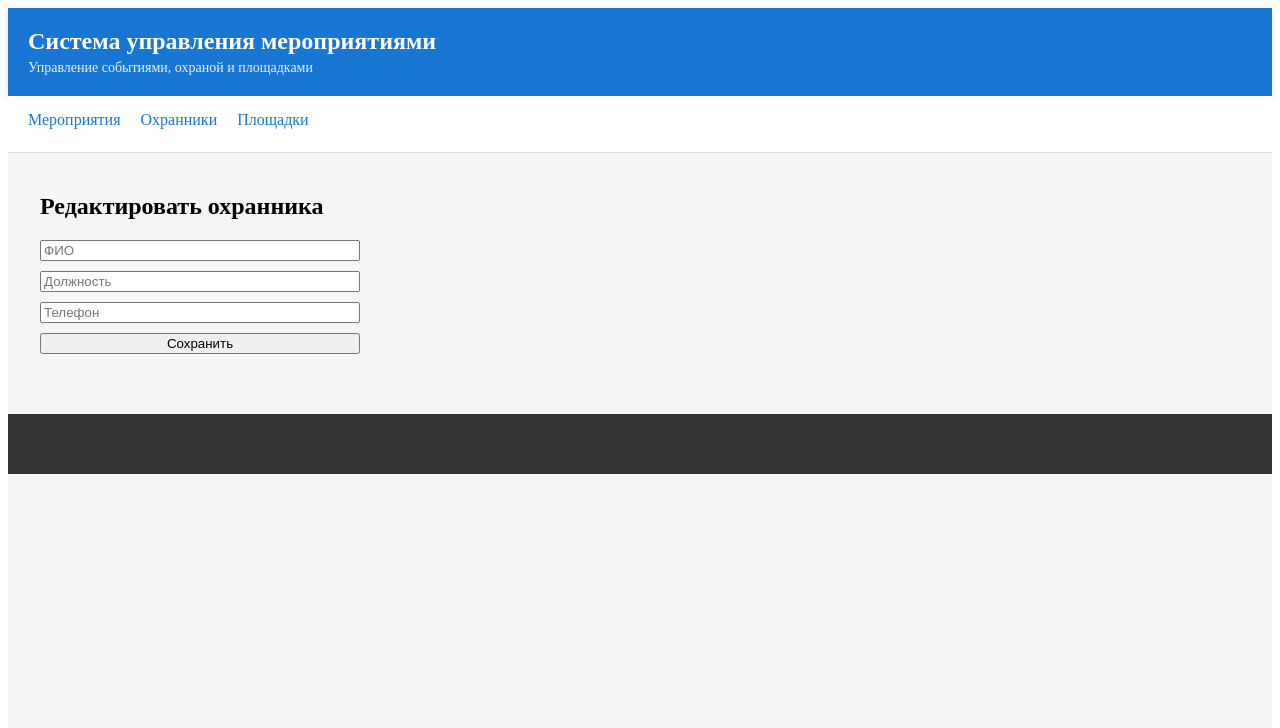
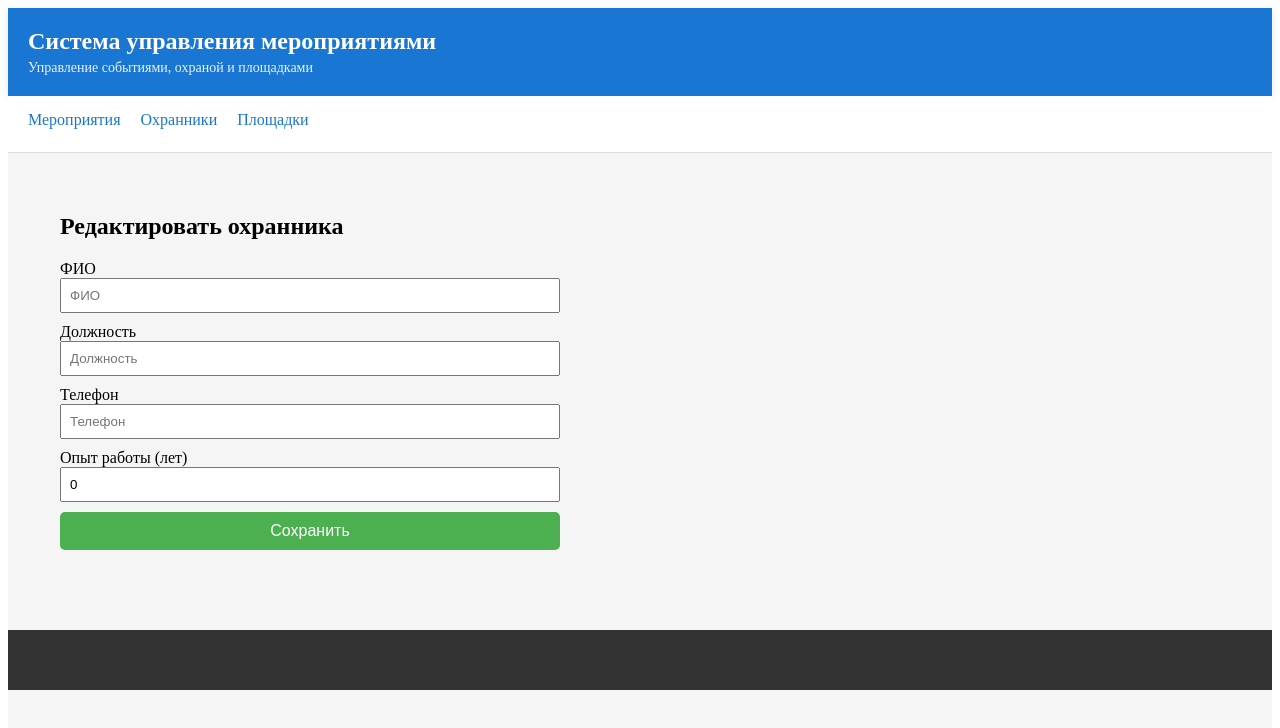
Before and after one commit to killmerayr/Security_SPA, a React (Vite) app: page /guards/edit/1 in a window 1280 px wide. Shown: the top 728 px of the page. Built offline with nearby package versions, Linux system fonts and the light colour scheme; no server answers.

Commit message:
mini fix

```diff
--- a/src/components/EventMap.jsx
+++ b/src/components/EventMap.jsx
@@ -1,10 +1,23 @@
-import { useEffect } from 'react';
+import { useEffect, useRef } from 'react';
 import L from 'leaflet';
 import 'leaflet/dist/leaflet.css';
 
 const EventMap = ({ venue }) => {
+  const mapRef = useRef(null);
+
   useEffect(() => {
     if (!venue || !venue.latitude || !venue.longitude) {
+      return;
+    }
+
+    // Если карта уже инициализирована, очистить её
+    if (mapRef.current) {
+      mapRef.current.remove();
+      mapRef.current = null;
+    }
+
+    const mapContainer = document.getElementById('event-map');
+    if (!mapContainer) {
       return;
     }
 
@@ -13,6 +26,8 @@ const EventMap = ({ venue }) => {
       [venue.latitude, venue.longitude],
       13
     );
+
+    mapRef.current = map;
 
     // Добавление слоя OpenStreetMap
     L.tileLayer('https://{s}.tile.openstreetmap.org/{z}/{x}/{y}.png', {
@@ -27,7 +42,10 @@ const EventMap = ({ venue }) => {
 
     // Очистка при размонтировании компонента
     return () => {
-      map.remove();
+      if (mapRef.current) {
+        mapRef.current.remove();
+        mapRef.current = null;
+      }
     };
   }, [venue]);
 
--- a/src/pages/GuardForm.jsx
+++ b/src/pages/GuardForm.jsx
@@ -12,8 +12,10 @@ export default function GuardForm() {
   const [formData, setFormData] = useState({
     fullName: '',
     rank: '',
-    phone: ''
+    phone: '',
+    experience: 0
   });
+  const [error, setError] = useState(null);
 
   useEffect(() => {
     if (!id) return;
@@ -23,37 +25,95 @@ export default function GuardForm() {
 
   const handleSubmit = (e) => {
     e.preventDefault();
+
+    if (!formData.fullName.trim()) {
+      setError('ФИО обязательно');
+      return;
+    }
+    if (!formData.rank.trim()) {
+      setError('Должность обязательна');
+      return;
+    }
+    if (!formData.phone.trim()) {
+      setError('Телефон обязателен');
+      return;
+    }
+    if (Number(formData.experience) < 0) {
+      setError('Опыт не может быть отрицательным');
+      return;
+    }
+
+    setError(null);
+
     const req = id
       ? axios.put(`${GuardsUrl}/${id}`, formData)
       : axios.post(GuardsUrl, formData);
 
-    req.then(() => navigate('/guards'));
+    req
+      .then(() => {
+        alert(id ? 'Охранник обновлён!' : 'Охранник добавлен!');
+        navigate('/guards');
+      })
+      .catch(err => setError(`Ошибка: ${err.message}`));
   };
 
   return (
+    <div style={{ maxWidth: '500px', padding: '20px' }}>
+      <h2>{id ? "Редактировать охранника" : "Добавить охранника"}</h2>
+      {error && <div style={{ color: 'red', padding: '10px', backgroundColor: '#ffebee', borderRadius: '5px', marginBottom: '10px' }}>{error}</div>}
+      <form onSubmit={handleSubmit} style={{ display: 'flex', flexDirection: 'column', gap: '10px' }}>
         <div>
-      <h2>{id ? "Редактировать охранника" : "Добавить охранника"}</h2>
-      <form onSubmit={handleSubmit} style={{ display: 'flex', flexDirection: 'column', gap: 10, maxWidth: 320 }}>
+          <label>ФИО</label>
           <input
             placeholder="ФИО"
             value={formData.fullName}
             onChange={e => setFormData({ ...formData, fullName: e.target.value })}
+            style={{ width: '100%', padding: '8px', boxSizing: 'border-box' }}
             required
           />
+        </div>
+        <div>
+          <label>Должность</label>
           <input
             placeholder="Должность"
             value={formData.rank}
             onChange={e => setFormData({ ...formData, rank: e.target.value })}
+            style={{ width: '100%', padding: '8px', boxSizing: 'border-box' }}
             required
           />
+        </div>
+        <div>
+          <label>Телефон</label>
           <input
             placeholder="Телефон"
             value={formData.phone}
             onChange={e => setFormData({ ...formData, phone: e.target.value })}
+            style={{ width: '100%', padding: '8px', boxSizing: 'border-box' }}
             required
           />
+        </div>
+        <div>
+          <label>Опыт работы (лет)</label>
+          <input
+            type="number"
+            min="0"
+            placeholder="Опыт работы"
+            value={formData.experience}
+            onChange={e => setFormData({ ...formData, experience: parseInt(e.target.value) || 0 })}
+            style={{ width: '100%', padding: '8px', boxSizing: 'border-box' }}
+            required
+          />
+        </div>
 
-        <button type="submit">
+        <button type="submit" style={{
+          padding: '10px',
+          background: '#4CAF50',
+          color: 'white',
+          border: 'none',
+          borderRadius: '5px',
+          cursor: 'pointer',
+          fontSize: '16px'
+        }}>
           {id ? "Сохранить" : "Создать"}
         </button>
       </form>
--- a/src/pages/VenueForm.jsx
+++ b/src/pages/VenueForm.jsx
@@ -13,7 +13,9 @@ const VenueForm = () => {
     address: '',
     capacity: 0,
     type: 'indoor',
-    parking: false
+    parking: false,
+    latitude: 0,
+    longitude: 0
   });
   const [error, setError] = useState(null);
   const [loading, setLoading] = useState(false);
@@ -45,6 +47,10 @@ const VenueForm = () => {
     }
     if (Number(formData.capacity) <= 0) {
       setError('Вместимость должна быть больше 0');
+      return;
+    }
+    if (!formData.latitude || !formData.longitude) {
+      setError('Координаты (широта и долгота) обязательны для отображения карты');
       return;
     }
 
@@ -120,6 +126,32 @@ const VenueForm = () => {
           </select>
         </div>
 
+        <div>
+          <label>Широта (latitude)</label>
+          <input
+            type="number"
+            step="0.0001"
+            placeholder="например: 59.9311"
+            value={formData.latitude}
+            onChange={e => setFormData({...formData, latitude: parseFloat(e.target.value) || 0})}
+            style={{ width: '100%', padding: '8px', boxSizing: 'border-box' }}
+            required
+          />
+        </div>
+
+        <div>
+          <label>Долгота (longitude)</label>
+          <input
+            type="number"
+            step="0.0001"
+            placeholder="например: 30.3609"
+            value={formData.longitude}
+            onChange={e => setFormData({...formData, longitude: parseFloat(e.target.value) || 0})}
+            style={{ width: '100%', padding: '8px', boxSizing: 'border-box' }}
+            required
+          />
+        </div>
+
         <div style={{
           padding: '10px',
           backgroundColor: '#f5f5f5',
```
Lines whose indentation alone changed are shown as unchanged.
